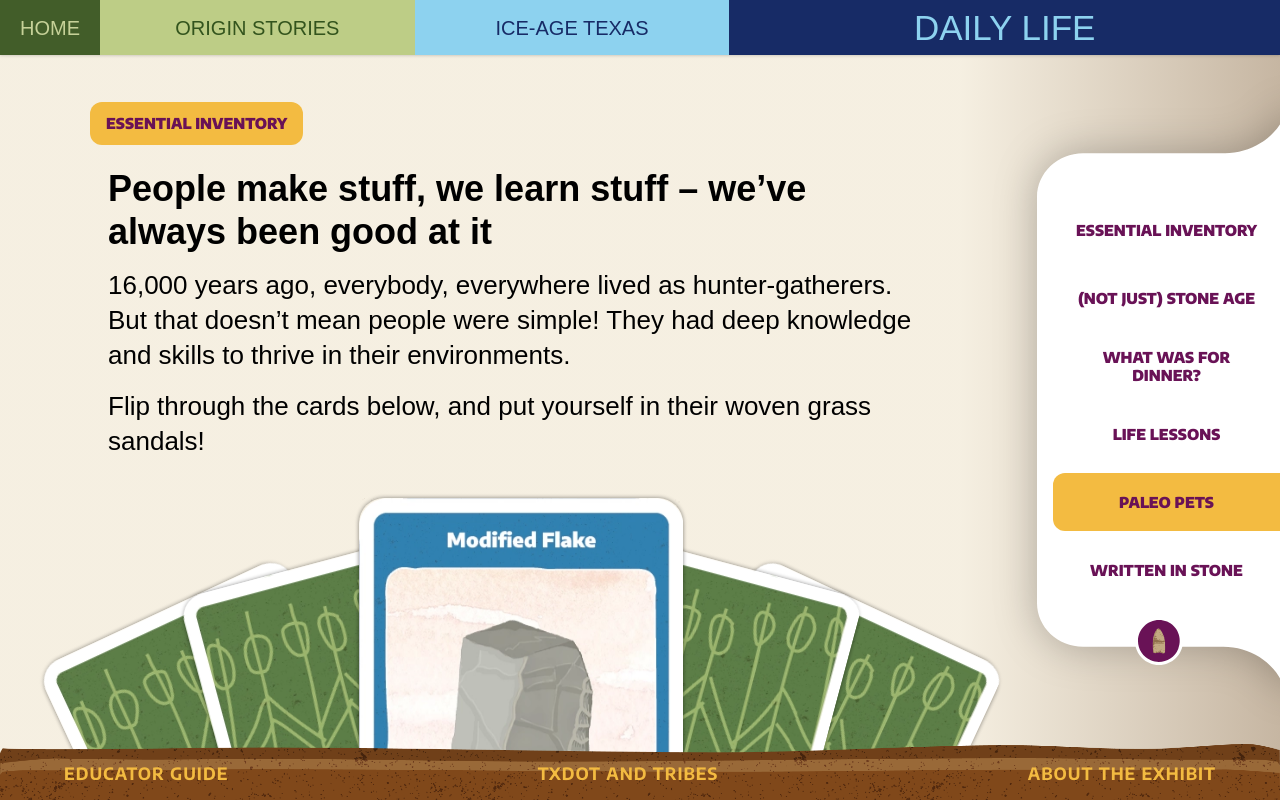
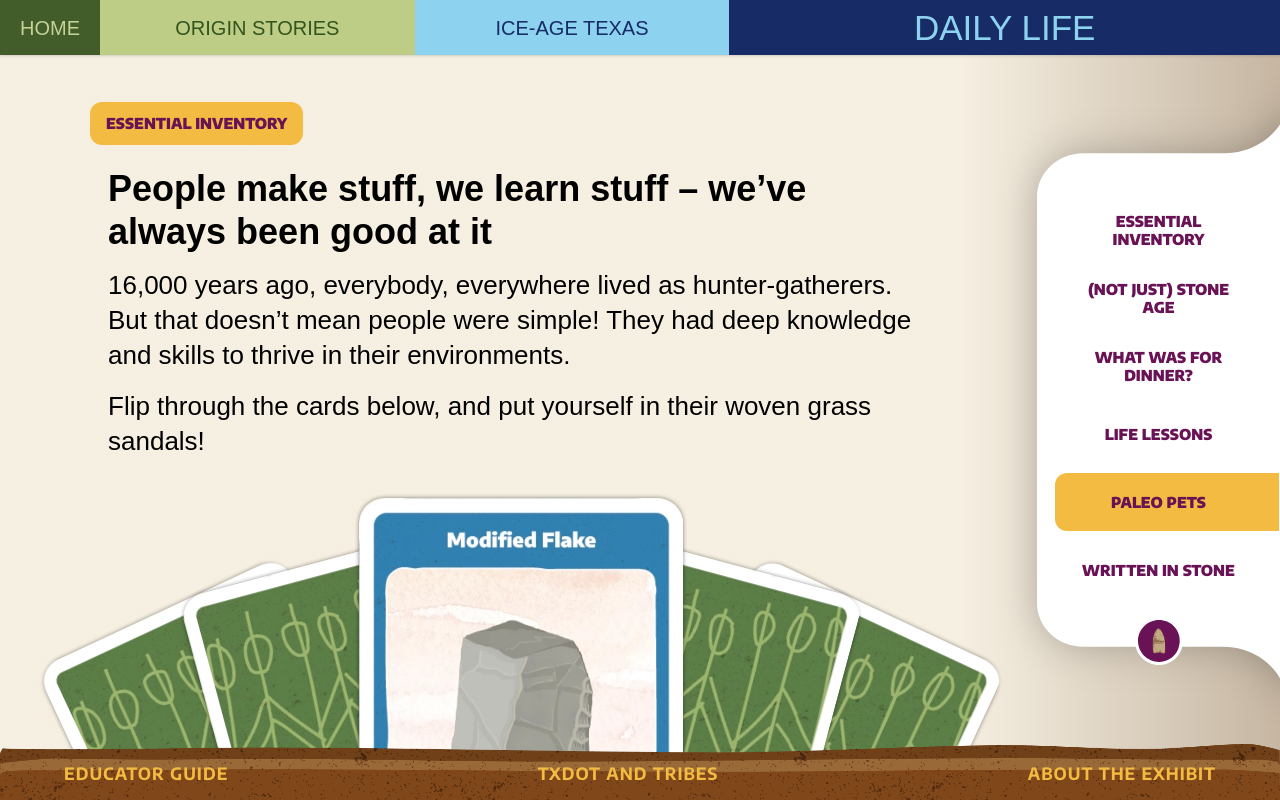
Before and after one commit to scottdickerson/paleoindian-site, a Next.js app: page /stories/daily-life in a window 1280 px wide. Shown: the top 800 px of the page. Built offline with nearby package versions, Linux system fonts and the light colour scheme; a web font is replaced by a local one.

Commit message:
fix(toc): background should be full width for short and text centered

```diff
--- a/src/components/toc-scrollable.tsx
+++ b/src/components/toc-scrollable.tsx
@@ -38,7 +38,7 @@ export const TocScrollable = ({ storySections }: TocScrollableProps) => {
             <nav className={styles.tocwrapper} aria-label="Table of Contents">
                 <ol className={styles.toc}>
                     {storySections.map((section) => (
-                        <li key={section.id} className={styles.listItem}>
+                        <li key={section.id} className={styles.tocListItem}>
                             <a
                                 className={classNames(
                                     {
@@ -49,7 +49,16 @@ export const TocScrollable = ({ storySections }: TocScrollableProps) => {
                                 )}
                                 onClick={() => handleSectionClick(section.id)}
                             >
-                                <span>{section.title}</span>
+                                <div className={styles.tocText}>
+                                    {section.title}
+                                </div>
+                                <div
+                                    className={
+                                        highlightedSection === section.id
+                                            ? styles.highlightedBackground
+                                            : undefined
+                                    }
+                                ></div>
                             </a>
                         </li>
                     ))}
--- a/src/styles/StoryPage.module.scss
+++ b/src/styles/StoryPage.module.scss
@@ -27,8 +27,16 @@
             padding-top: 3rem;
         }
     }
+
+    h2 {
+        // Needed to offset the fixed header size for scrolling
+        scroll-margin-top: calc($header_height);
+    }
 }
 .storyPageInlineHeader {
     padding-top: 0;
     margin-top: 0;
+    h2 {
+        scroll-margin-top: 1rem;
+    }
 }
--- a/src/styles/StorySection.module.scss
+++ b/src/styles/StorySection.module.scss
@@ -22,8 +22,6 @@
 }
 
 .title {
-    // Needed to offset the fixed header size for scrolling
-    scroll-margin-top: calc($header_height);
     font-size: 15px;
     font-weight: $font_black;
     margin-bottom: 22px;
--- a/src/styles/TocScrollable.module.scss
+++ b/src/styles/TocScrollable.module.scss
@@ -21,7 +21,6 @@ $toc_background_overlap: 30px;
 }
 
 .tocwrapper {
-    padding-left: 1rem;
     z-index: 3;
     margin-right: $toc_background_overlap;
     position: relative;
@@ -50,12 +49,27 @@ $toc_background_overlap: 30px;
     cursor: pointer;
     line-height: 18px;
     font-weight: $font_black;
-    border-radius: 12px 0 0 12px;
 
     &.highlighted {
-        background-color: $color_yellow;
         cursor: default;
+        position: relative;
     }
+}
+
+.tocListItem {
+    min-width: 240px;
+}
+
+.tocText {
+    max-width: 170px;
+}
+.highlightedBackground {
+    background-color: $color_yellow;
+    position: absolute;
+    border-radius: 12px 0 0 12px;
+    inset: 0;
+    left: 1rem;
+    z-index: -1;
 }
 
 .tocBackgroundImage {
```
